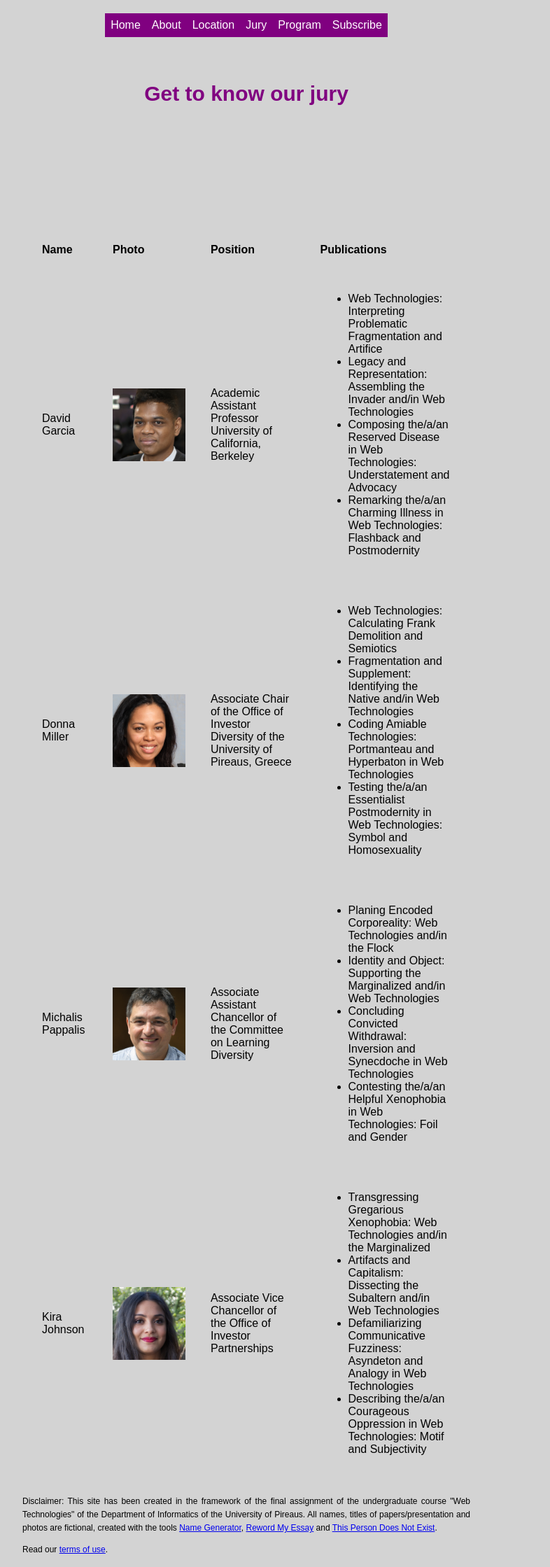
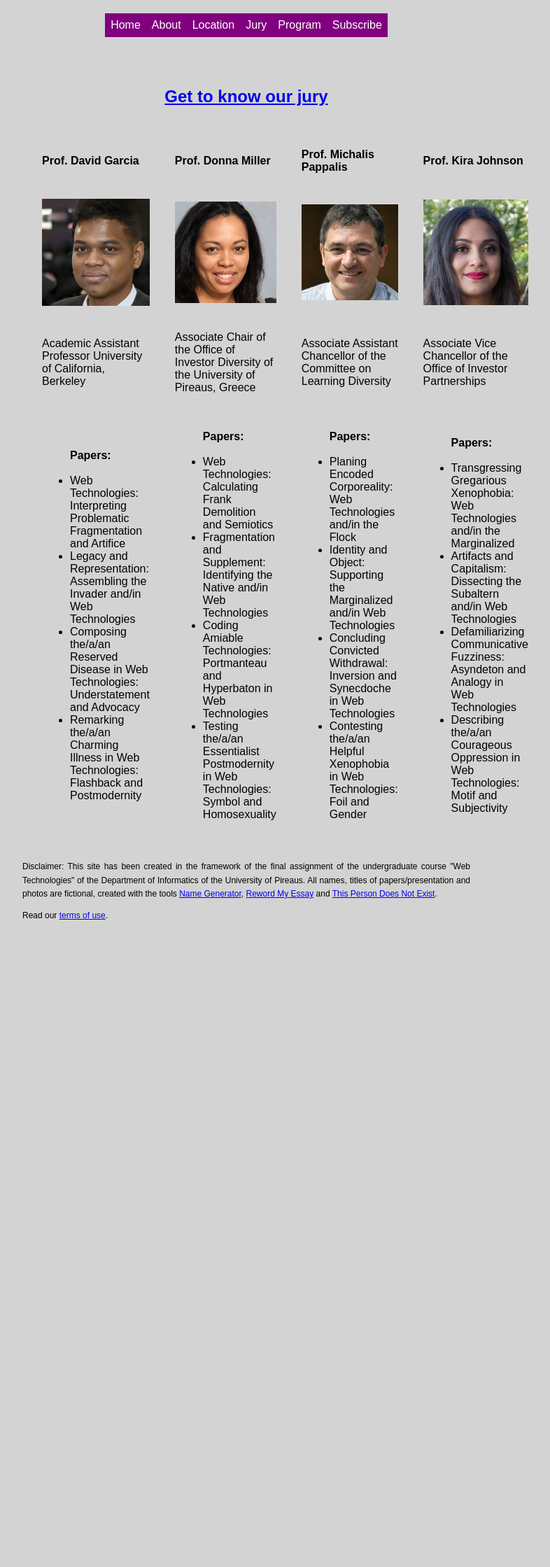
Before and after one commit to aandrovitsanea/Open-source-Conference-Website-Template, a PHP site: page /JuryPage.php in a window 1280 px wide. Shown: the part 279-2518 px from the top of the page at 70% size, without its empty margins (288-1074 px from the left). After the commit the page ends 1593 px from the top, so only its background shows below. Run offline with PHP 8.4, Linux system fonts and the light colour scheme.

Commit message:
fix - tables

```diff
--- a/Files/JuryPage.php
+++ b/Files/JuryPage.php
@@ -14,8 +14,59 @@
        include 'logo_navbar.php';
     ?><br>
     <div id="main">
-        <h2>Get to know our jury</h2>
+        <h4><a href="JuryPage.php">Get to know our jury</a></h4>
+
+    <table id="sub_table">
+        <tr>
+            <th>Prof. David Garcia</th>
+            <th>Prof. Donna Miller</th>
+            <th>Prof. Michalis Pappalis</th>
+            <th>Prof. Kira Johnson</th>
+        </tr>
+        <tr>
+            <td><?php
+                echo "<a href='index.php'>
+                        <img id='jury_pic' class = 'zoom_jury' src='img/David.png'>
+                    </a>";
+            ?></td>
+            <td><?php
+                echo "<a href='index.php'>
+                        <img id='jury_pic' class = 'zoom_jury' src='img/donna.png'>
+                    </a>";
+            ?></td>
+            <td><?php
+                echo "<a href='index.php'>
+                        <img id='jury_pic' class = 'zoom_jury' src='img/Michalis.png'>
+                    </a>";
+            ?></td>
+            <td><?php
+                echo "<a href='index.php'>
+                        <img id='jury_pic' class = 'zoom_jury' src='img/Kira.png'>
+                    </a>";
+            ?></td>
+        </tr>
+
+        <tr>
+            <td>Academic Assistant Professor University of California, Berkeley</td>
+            <td>Associate Chair of the Office of Investor Diversity of the University of Pireaus, Greece</td>
+            <td>Associate Assistant Chancellor of the Committee on Learning Diversity</td>
+            <td>Associate Vice Chancellor of the Office of Investor Partnerships</td>
+        </tr>
+        <tr>
+            <td><ul><b>Papers:</b> <br><br><li>Web Technologies: Interpreting Problematic Fragmentation and Artifice</li><li>Legacy and Representation: Assembling the Invader and/in Web Technologies</li><li>Composing the/a/an Reserved Disease in Web Technologies: Understatement and Advocacy</li><li>Remarking the/a/an Charming Illness in Web Technologies: Flashback and Postmodernity</li></ul>
+            </td>
+
+            <td><ul><b>Papers:</b> <br><br><li>Web Technologies: Calculating Frank Demolition and Semiotics</li><li>Fragmentation and Supplement: Identifying the Native and/in Web Technologies</li><li>Coding Amiable Technologies: Portmanteau and Hyperbaton in Web Technologies</li><li>Testing the/a/an Essentialist Postmodernity in Web Technologies: Symbol and Homosexuality</li></ul>
+            </td>
+            <td><ul><b>Papers:</b> <br><br><li>Planing Encoded Corporeality: Web Technologies and/in the Flock</li><li>Identity and Object: Supporting the Marginalized and/in Web Technologies</li><li>Concluding Convicted Withdrawal: Inversion and Synecdoche in Web Technologies</li><li>Contesting the/a/an Helpful Xenophobia in Web Technologies: Foil and Gender</li></ul>
+            </td>
+            <td><ul><b>Papers:</b> <br><br><li>Transgressing Gregarious Xenophobia: Web Technologies and/in the Marginalized</li><li>Artifacts and Capitalism: Dissecting the Subaltern and/in Web Technologies</li><li>Defamiliarizing Communicative Fuzziness: Asyndeton and Analogy in Web Technologies</li><li>Describing the/a/an Courageous Oppression in Web Technologies: Motif and Subjectivity</li></ul>
+            </td>
+        </tr>
+    </table>
+<!--
 <table class = "center">
+
   <tr>
     <th>Name</th>
     <th>Photo</th>
@@ -65,7 +116,7 @@
     <td>Associate Vice Chancellor of the Office of Investor Partnerships</td>
     <td><ul><li>Transgressing Gregarious Xenophobia: Web Technologies and/in the Marginalized</li><li>Artifacts and Capitalism: Dissecting the Subaltern and/in Web Technologies</li><li>Defamiliarizing Communicative Fuzziness: Asyndeton and Analogy in Web Technologies</li><li>Describing the/a/an Courageous Oppression in Web Technologies: Motif and Subjectivity</li></ul></td>
   </tr>
-</table>
+</table>     -->
         <footer>
             <p style = "font-size: 12px">Disclaimer: This site has been created in the framework of the final assignment of the undergraduate course "Web Technologies" of the Department of Informatics of the University of Pireaus. All names, titles of papers/presentation and photos are fictional, created with the tools <a href="https://www.name-generator.org.uk/">Name Generator</a>, <a href="https://www.rewordmyessay.com/essay-titles-generator/">Reword My Essay</a> and <a href="https://thispersondoesnotexist.com/">This Person Does Not Exist</a>.</p>
             <p style = "font-size: 12px">Read our <a href="terms_of_use.php">terms of use</a>.</p>
--- a/Files/Program.php
+++ b/Files/Program.php
@@ -39,8 +39,6 @@ if(!isset($_SESSION["email"])) // if no email is stored
             <li><a href="subscribe_form.php">Subscribe</a></li>
         </ul>
     </div>
-    <br>
-
     <div id="main">
 
         <!--<h3>The program of the conference</h3>-->
@@ -131,7 +129,6 @@ if(!isset($_SESSION["email"])) // if no email is stored
     <td>The role of web technologies in modern economy</td>
 </tr>
 
-<br><br><br><br>
 
 <tr>
     <td>Saturday, 09 - 10 - 2021</td>
@@ -191,7 +188,6 @@ if(!isset($_SESSION["email"])) // if no email is stored
     <td>Web technologies: the truth and reality</td>
 </tr>
 
-<br><br>
 <tr>
     <td>Sunday, 10 - 10 - 2021</td>
     <td>9.00 am</td>
--- a/Files/Style.css
+++ b/Files/Style.css
@@ -74,6 +74,8 @@ ol {
   text-align:"left";
   margin-left:auto;
   margin-right:auto;
+  font-family: Futura, sans-serif;
+  width: 100%;
 }
 
 
@@ -186,7 +188,7 @@ ol {
 /*--------------------------------HOME PAGE------------------------------------*/
 
 table.center {
-  margin-left: auto;
+  margin-left: -20px;
   margin-right: auto;
 }
 
@@ -228,10 +230,6 @@ table.center {
   color: red
 }
 
-table#sub_table {
-  font-family: arial, sans-serif;
-  width: 100%;
-}
 
 td, th {
   text-align: left;
--- a/Files/subscribe_form.php
+++ b/Files/subscribe_form.php
@@ -13,7 +13,7 @@
     <?php
        include 'logo_navbar.php';
     ?><br>
-<!-------------------------------------- ENLARGING IMAGE ------------------------------------------------->
+
 <div id="main">
 
 <form id="subscription_form" method="post" action ="data_to_db.php">
```
Also changed, not shown: Files/data_to_db.php (+1 -19 lines), Files/login_script.php (+20 -22 lines).
